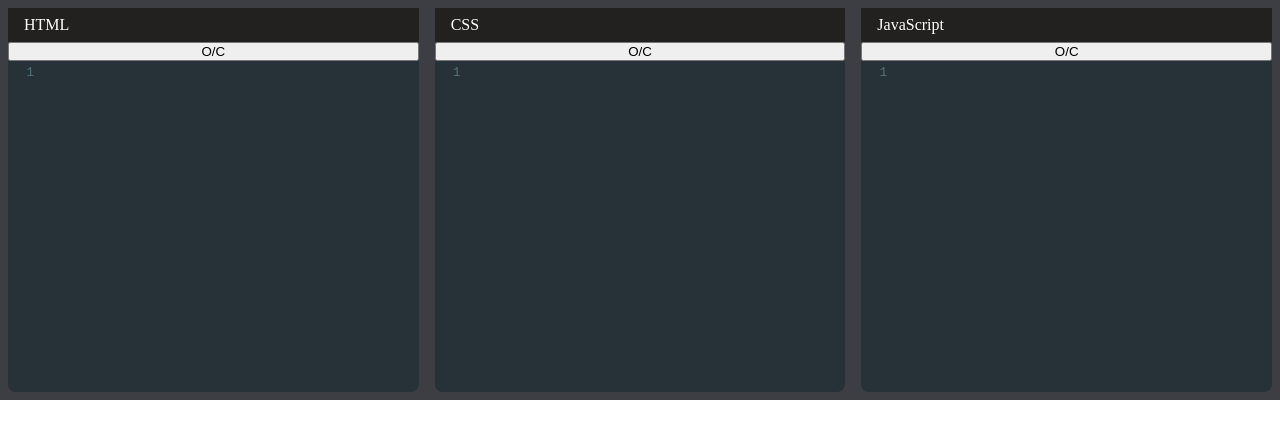
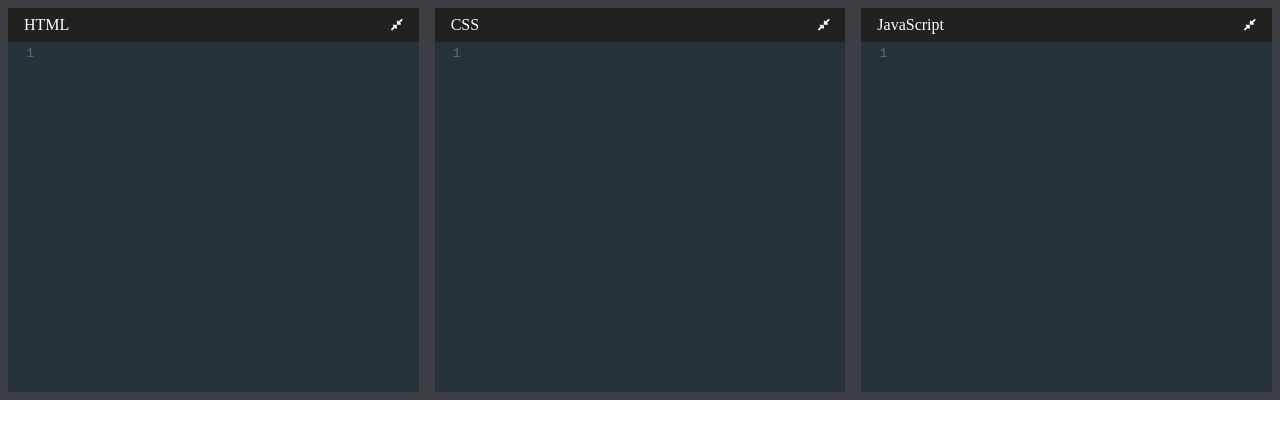
Before and after one commit to lucianodiisouza/code-editor, a React (Create React App) app: page / in a window 1280 px wide. Shown: the top 438 px of the page. Built offline with nearby package versions, Linux system fonts and the light colour scheme.

Commit message:
done: collapse panel button behaviour

```diff
--- a/package.json
+++ b/package.json
@@ -3,6 +3,9 @@
   "version": "0.1.0",
   "private": true,
   "dependencies": {
+    "@fortawesome/fontawesome-svg-core": "^1.2.35",
+    "@fortawesome/free-solid-svg-icons": "^5.15.3",
+    "@fortawesome/react-fontawesome": "^0.1.14",
     "@testing-library/jest-dom": "^5.11.4",
     "@testing-library/react": "^11.1.0",
     "@testing-library/user-event": "^12.1.10",
--- a/src/components/Editor.jsx
+++ b/src/components/Editor.jsx
@@ -1,3 +1,5 @@
+import { useState } from "react";
+
 import "codemirror/lib/codemirror.css";
 import "codemirror/theme/material.css";
 
@@ -8,15 +10,28 @@
 
 import { Controlled as ControlledEditor } from "react-codemirror2";
 
+import { FontAwesomeIcon } from "@fortawesome/react-fontawesome";
+import { faCompressAlt, faExpandAlt } from "@fortawesome/free-solid-svg-icons";
+
 const Editor = ({ displayName, language, value, onChange }) => {
+  const [open, setOpen] = useState(true);
+
   const handleChange = (editor, data, value) => {
     onChange(value);
   };
 
   return (
-    <div className="editor-container">
-      <div className="editor-title">{displayName}</div>
-      <button>O/C</button>
+    <div className={`editor-container ${open ? "" : "collapsed"}`}>
+      <div className="editor-title">
+        {displayName}
+        <button
+          className="expand-collapse-button"
+          onClick={() => setOpen(!open)}
+          type="button"
+        >
+          <FontAwesomeIcon icon={open ? faCompressAlt : faExpandAlt} />
+        </button>
+      </div>
       <ControlledEditor
         onBeforeChange={handleChange}
         value={value}
--- a/src/index.css
+++ b/src/index.css
@@ -22,13 +22,29 @@
   background-color: hsl(225, 6%, 25%);
 }
 
+.collapsed {
+  flex-grow: 0;
+}
+
+.collapsed .CodeMirror-scroll {
+  position: absolute;
+  overflow: hidden !important;
+}
+
+.expand-collapse-button {
+  margin: 0 0.5rem 0 1rem;
+  border: none;
+  background: none;
+  color: white;
+  cursor: pointer;
+}
+
 .editor-title {
   display: flex;
   justify-content: space-between;
   background-color: hsl(22, 5%, 13%);
   color: white;
   padding: 0.5rem 0.5rem 0.5rem 1rem;
-  border-top-right-radius: 0.025rem;
 }
 
 .CodeMirror {
@@ -37,7 +53,5 @@
 
 .code-mirror-wrapper {
   flex-grow: 1;
-  border-bottom-right-radius: 0.5rem;
-  border-bottom-left-radius: 0.5rem;
   overflow: hidden;
 }
```
Also changed, not shown: 1 other file (tests, documents, lock files or other folders).
